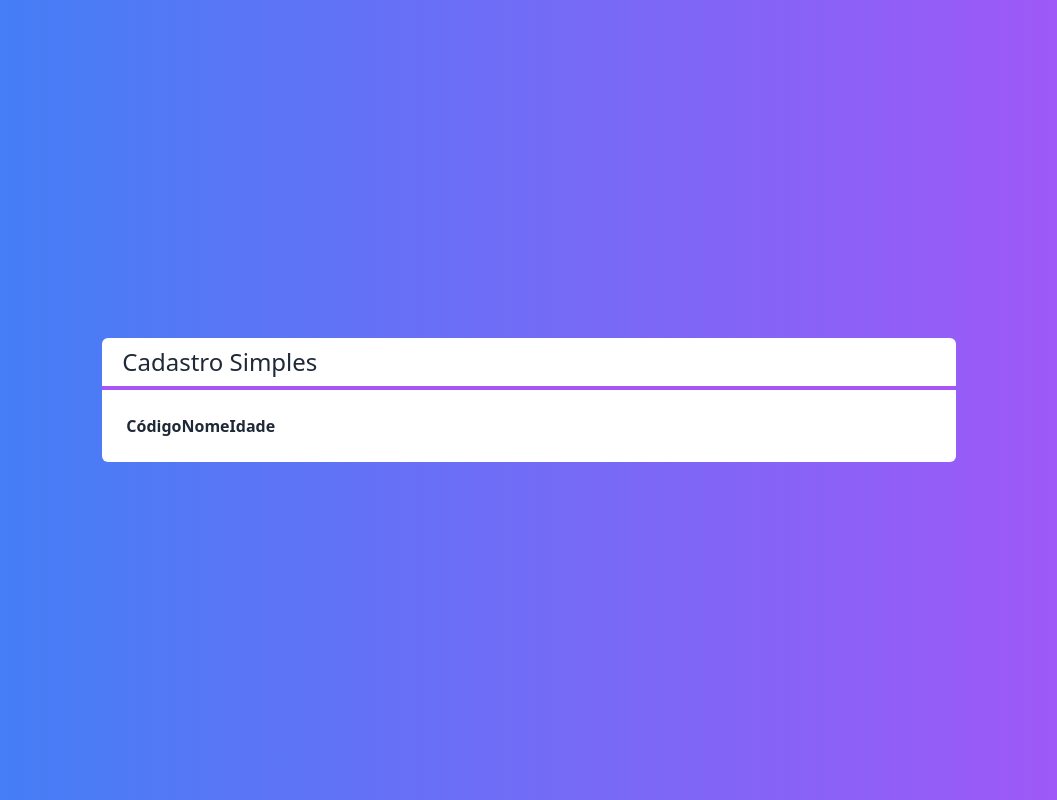
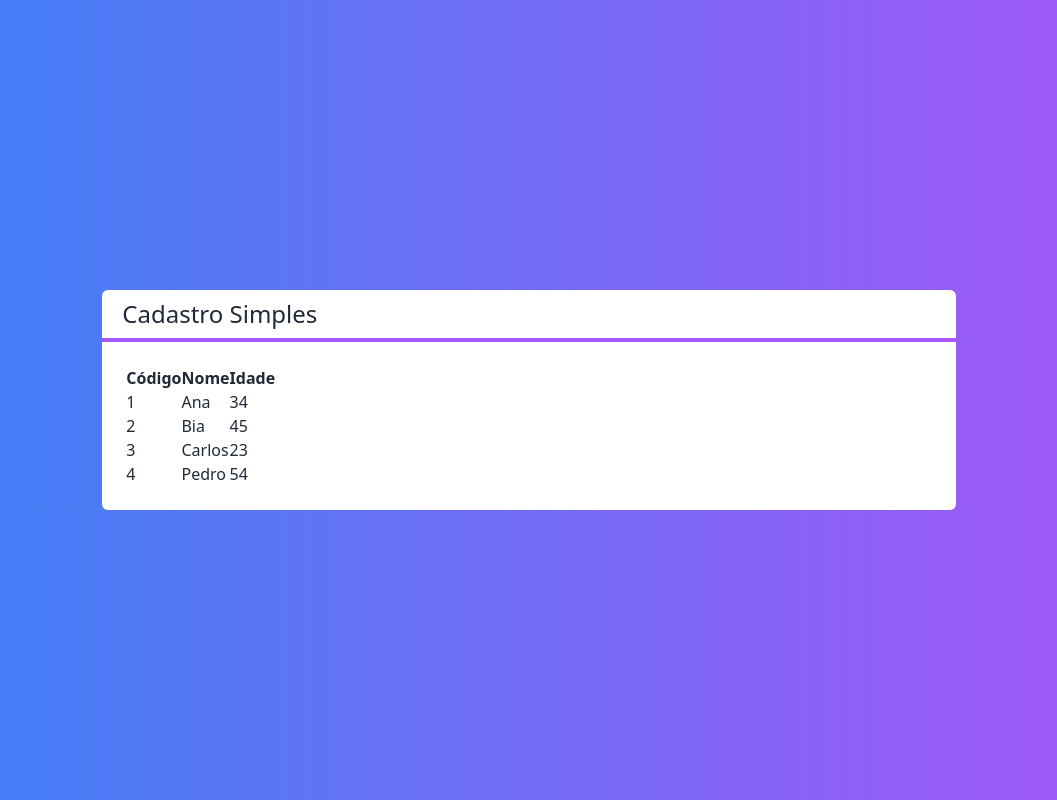
Before and after one commit to gabrielestefono/M_crudNext_Cod3rCursos, a Next.js app: page / in a window 1280 px wide. Shown: the whole page, without its empty margins (111-1168 px from the left). Built offline with nearby package versions, Linux system fonts and the light colour scheme.

Commit message:
Componente Tabela

```diff
--- a/src/components/Tabela.tsx
+++ b/src/components/Tabela.tsx
@@ -5,14 +5,34 @@
 }
 
 export default function Tabela(props: TabelaProps){
-    return(
-        <table>
+    function renderizarCabecalho(){
+        return (
             <tr>
                 <th>Código </th>
                 <th>Nome</th>
                 <th>Idade</th>
             </tr>
-
+        )
+        }
+    function renderizarDados(){
+        return props.clientes?.map((cliente, i)=>{
+            return(
+                <tr key={cliente.id}>
+                    <td>{cliente.id}</td>
+                    <td>{cliente.nome}</td>
+                    <td>{cliente.idade}</td>
+                </tr>
+            )
+        })
+    }
+    return(
+        <table>
+            <thead>
+                {renderizarCabecalho()}
+            </thead>
+            <tbody>
+                {renderizarDados()}
+            </tbody>
         </table>
     )
 }
--- a/src/pages/index.tsx
+++ b/src/pages/index.tsx
@@ -1,9 +1,15 @@
 import Layout from "../components/Layout";
 import Tabela from "../components/Tabela";
+import Cliente from "../core/Cliente";
 
 export default function Home() {
 
-  const clientes = []
+  const clientes = [
+    new Cliente('Ana', 34, "1"),
+    new Cliente('Bia', 45, "2"),
+    new Cliente('Carlos', 23, "3"),
+    new Cliente('Pedro', 54, "4"),
+  ]
   return (
     <>
       <div className="flex justify-center items-center h-screen bg-gradient-to-r from-blue-500 to-purple-500 text-white">
```
